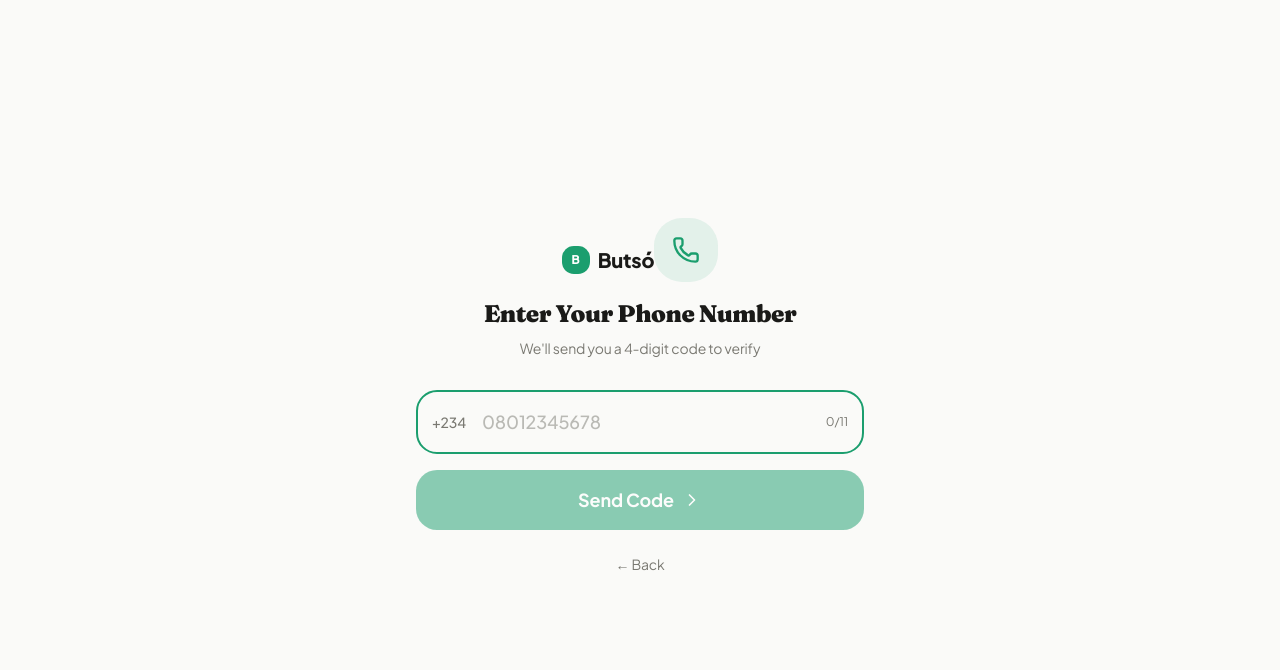
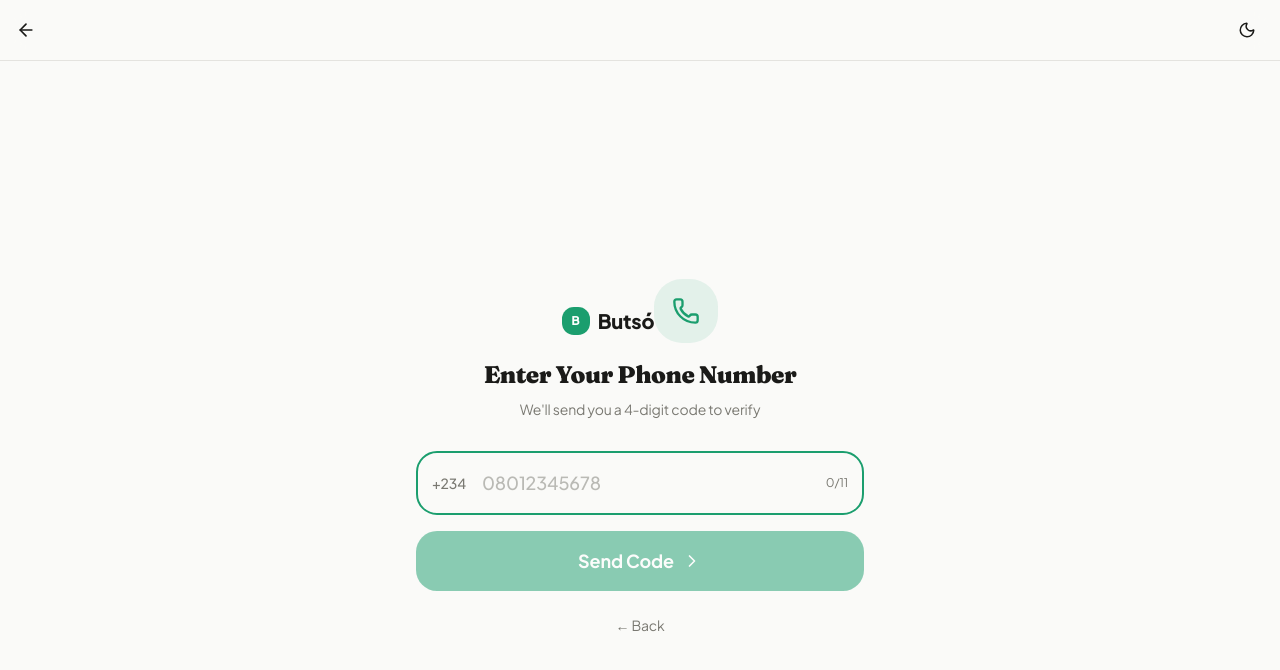
Before and after one commit to butsodev/Butso, a Next.js app: page / in a window 1280 px wide. Both pictures are taken after a click on the button "🛠️ I have a skill to offer". Shown: the top 670 px of the page. Built offline with nearby package versions, Linux system fonts and the light colour scheme.

Commit message:
feat: theme toggle + back button on all auth screens, ThemeProvider fixes dark mode during onboarding

```diff
--- a/app/page.tsx
+++ b/app/page.tsx
@@ -1,7 +1,10 @@
 'use client'
 
 import { useEffect } from 'react'
+import { Sun, Moon } from 'lucide-react'
 import { useAppStore } from '@/lib/store'
+import { ThemeProvider } from '@/components/ThemeProvider'
+import { AuthShell } from '@/components/AuthShell'
 import { Header } from '@/components/Header'
 import { RoleSelection } from '@/components/RoleSelection'
 import { PhoneVerification } from '@/components/PhoneVerification'
@@ -47,6 +50,21 @@ const KNOWN_PAGES = [
   'shops', 'shop', 'shop-setup', 'explore-onboarding',
 ]
 
+const AUTH_PAGES = ['role-select', 'phone-verification', 'profile-setup', 'explore-onboarding', 'privacy', 'terms']
+
+function ThemeToggleFloat() {
+  const { darkMode, toggleDarkMode } = useAppStore()
+  return (
+    <button
+      onClick={toggleDarkMode}
+      className="fixed top-4 right-4 z-50 p-2.5 rounded-xl bg-card border border-border shadow-md hover:bg-secondary transition"
+      aria-label="Toggle theme"
+    >
+      {darkMode ? <Sun size={18} className="text-foreground" /> : <Moon size={18} className="text-foreground" />}
+    </button>
+  )
+}
+
 export default function Home() {
   const { currentPage, currentUser } = useAppStore()
 
@@ -54,20 +72,47 @@ export default function Home() {
     window.scrollTo({ top: 0, behavior: 'instant' })
   }, [currentPage])
 
-  // Unauthenticated
+  // ── Unauthenticated ───────────────────────────────────────────────────────
   if (!currentUser) {
-    switch (currentPage) {
-      case 'role-select': return <RoleSelection />
-      case 'phone-verification': return <PhoneVerification />
-      case 'profile-setup': return <ProfileSetup />
-      case 'explore-onboarding': return <ExploreOnboarding />
-      case 'privacy': return <PrivacyPolicy />
-      case 'terms': return <TermsOfService />
-      default: return <LandingPage />
+    // Landing page — theme toggle visible but no back button, no logo (has its own)
+    if (!AUTH_PAGES.includes(currentPage)) {
+      return (
+        <ThemeProvider>
+          <div className="relative">
+            {/* Floating theme toggle on landing */}
+            <ThemeToggleFloat />
+            <LandingPage />
+          </div>
+        </ThemeProvider>
+      )
     }
+
+    const backMap: Record<string, string> = {
+      'role-select': 'splash',
+      'phone-verification': 'role-select',
+      'profile-setup': 'phone-verification',
+      'explore-onboarding': 'splash',
+      'privacy': 'splash',
+      'terms': 'splash',
     }
 
     return (
+      <ThemeProvider>
+        <AuthShell back={backMap[currentPage]}>
+          {currentPage === 'role-select' && <RoleSelection />}
+          {currentPage === 'phone-verification' && <PhoneVerification />}
+          {currentPage === 'profile-setup' && <ProfileSetup />}
+          {currentPage === 'explore-onboarding' && <ExploreOnboarding />}
+          {currentPage === 'privacy' && <PrivacyPolicy />}
+          {currentPage === 'terms' && <TermsOfService />}
+        </AuthShell>
+      </ThemeProvider>
+    )
+  }
+
+  // ── Authenticated ─────────────────────────────────────────────────────────
+  return (
+    <ThemeProvider>
       <ErrorBoundary>
         <div className="min-h-screen bg-background">
           <Toast />
@@ -115,5 +160,6 @@ export default function Home() {
           <LiveSupportChat />
         </div>
       </ErrorBoundary>
+    </ThemeProvider>
   )
 }
--- /dev/null
+++ b/components/AuthShell.tsx
@@ -0,0 +1,76 @@
+'use client'
+
+/**
+ * AuthShell — wraps every unauthenticated screen (landing, role select,
+ * phone verify, profile setup). Provides:
+ *   • Back button (← goes to previous page via store history or a fallback)
+ *   • Theme toggle (sun/moon) so dark mode works before the Header mounts
+ *   • Butsó logo linking home
+ *
+ * Usage:
+ *   <AuthShell back="splash">   ← shows back arrow to 'splash'
+ *   <AuthShell>                 ← no back arrow (landing page)
+ */
+
+import { motion } from 'framer-motion'
+import { ArrowLeft, Sun, Moon } from 'lucide-react'
+import { useAppStore } from '@/lib/store'
+
+interface AuthShellProps {
+    children: React.ReactNode
+    back?: string        // page to navigate back to — omit to hide back button
+    showLogo?: boolean   // default false — most auth screens have their own logo
+}
+
+export function AuthShell({ children, back, showLogo = false }: AuthShellProps) {
+    const { setCurrentPage, darkMode, toggleDarkMode } = useAppStore()
+
+    return (
+        <div className="min-h-screen bg-background flex flex-col">
+            {/* ── Top bar ── */}
+            <div className="sticky top-0 z-40 flex items-center justify-between px-4 py-3 bg-background/80 backdrop-blur-md border-b border-border">
+                {/* Left: back button or spacer */}
+                <div className="w-10">
+                    {back && (
+                        <motion.button
+                            whileTap={{ scale: 0.9 }}
+                            onClick={() => setCurrentPage(back)}
+                            className="p-2 -ml-2 rounded-xl hover:bg-secondary transition text-foreground"
+                            aria-label="Go back"
+                        >
+                            <ArrowLeft size={20} />
+                        </motion.button>
+                    )}
+                </div>
+
+                {/* Centre: logo */}
+                {showLogo && (
+                    <button
+                        onClick={() => setCurrentPage('splash')}
+                        className="flex items-center gap-2 hover:opacity-70 transition-opacity"
+                    >
+                        <div className="w-7 h-7 bg-primary rounded-lg flex items-center justify-center">
+                            <span className="text-primary-foreground font-black text-xs">B</span>
+                        </div>
+                        <span className="text-lg font-black text-foreground tracking-tight">Butsó</span>
+                    </button>
+                )}
+
+                {/* Right: theme toggle */}
+                <motion.button
+                    whileTap={{ scale: 0.9 }}
+                    onClick={toggleDarkMode}
+                    className="p-2 rounded-xl hover:bg-secondary transition text-foreground"
+                    aria-label={darkMode ? 'Switch to light mode' : 'Switch to dark mode'}
+                >
+                    {darkMode ? <Sun size={18} /> : <Moon size={18} />}
+                </motion.button>
+            </div>
+
+            {/* ── Page content ── */}
+            <div className="flex-1 flex flex-col">
+                {children}
+            </div>
+        </div>
+    )
+}
--- /dev/null
+++ b/components/ThemeProvider.tsx
@@ -0,0 +1,24 @@
+'use client'
+
+import { useEffect } from 'react'
+import { useAppStore } from '@/lib/store'
+
+/**
+ * ThemeProvider — mounts once at the root, always applies/removes
+ * the 'dark' class on <html> based on store state.
+ * Works on ALL pages including unauthenticated onboarding screens.
+ */
+export function ThemeProvider({ children }: { children: React.ReactNode }) {
+    const darkMode = useAppStore(s => s.darkMode)
+
+    useEffect(() => {
+        const root = document.documentElement
+        if (darkMode) {
+            root.classList.add('dark')
+        } else {
+            root.classList.remove('dark')
+        }
+    }, [darkMode])
+
+    return <>{children}</>
+}
```
Lines whose indentation alone changed are shown as unchanged.
